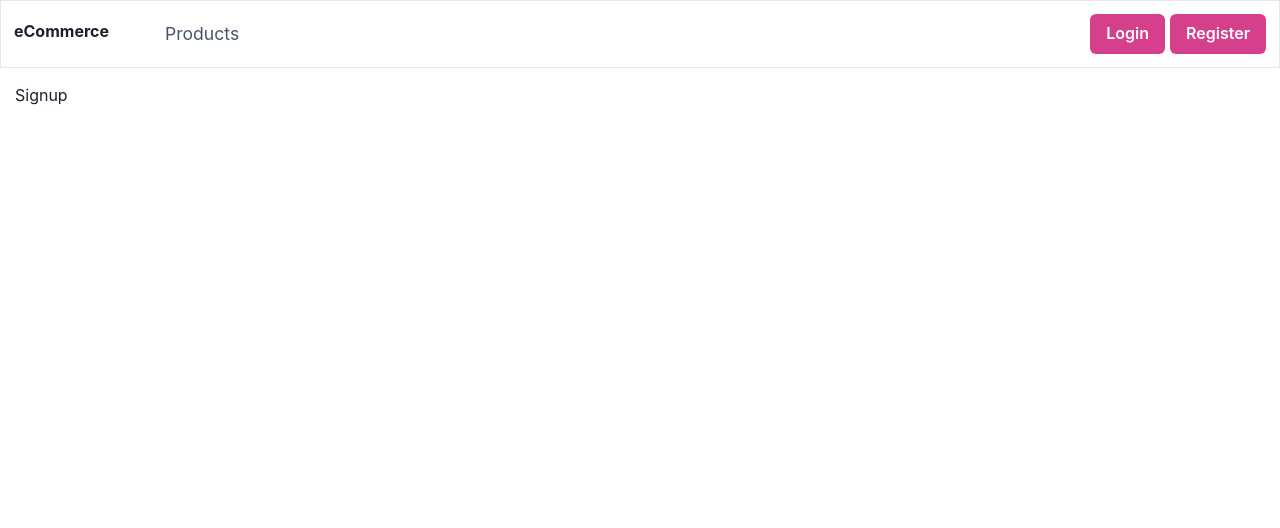
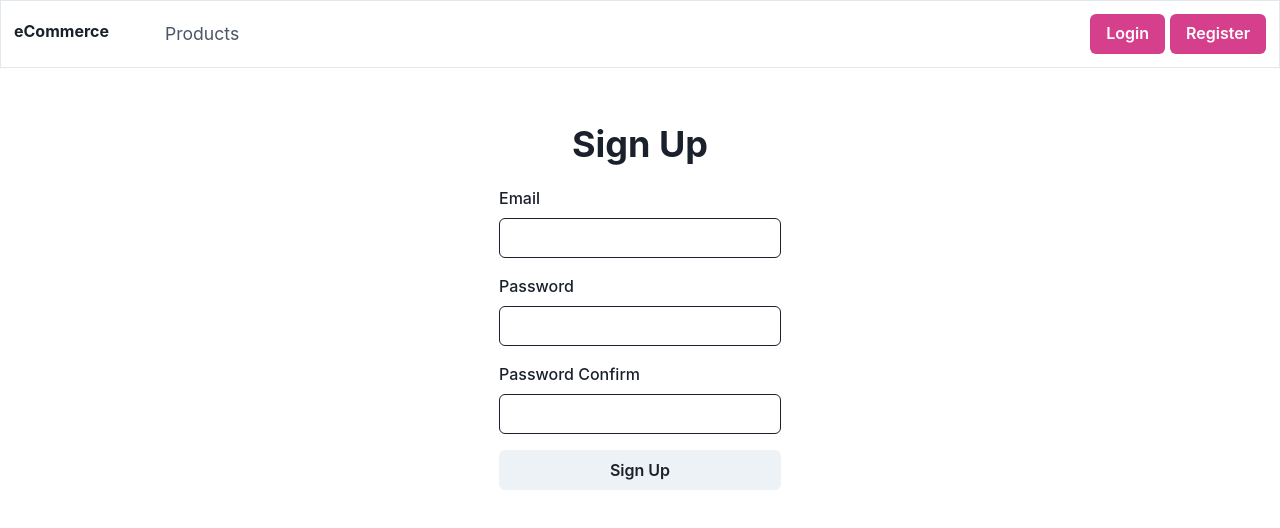
Before and after one commit to Babashov/ecommerce-react, a React (Create React App) app in the folder client/: page /signup in a window 1280 px wide. Shown: the top 528 px of the page. Built offline with nearby package versions, Linux system fonts and the light colour scheme.

Commit message:
Sign Up page is ready

```diff
--- a/client/package.json
+++ b/client/package.json
@@ -10,6 +10,7 @@
         "@testing-library/react": "^13.4.0",
         "@testing-library/user-event": "^13.5.0",
         "axios": "^1.2.6",
+        "formik": "^2.2.9",
         "framer-motion": "^8.5.4",
         "moment": "^2.29.4",
         "react": "^18.2.0",
@@ -18,7 +19,8 @@
         "react-query": "^3.39.3",
         "react-router-dom": "^6.8.0",
         "react-scripts": "5.0.1",
-        "web-vitals": "^2.1.4"
+        "web-vitals": "^2.1.4",
+        "yup": "^0.32.11"
     },
     "scripts": {
         "start": "react-scripts start",
--- a/client/src/api.js
+++ b/client/src/api.js
@@ -11,3 +11,8 @@ export const fetchProduct = async (id)=>{
 
     return data
 }
+
+export const fetchRegister = async (values)=>{
+    const {data} = await axios.post(`${process.env.REACT_APP_BASE_ENDPOINT}/auth/register`,values)
+    return data;
+}
--- a/client/src/pages/Auth/Signup/index.jsx
+++ b/client/src/pages/Auth/Signup/index.jsx
@@ -1,8 +1,92 @@
-import React from 'react'
+import {Flex,Box,Heading,FormControl,FormLabel,Input,Button,Alert} from '@chakra-ui/react'
+import {useFormik} from 'formik'
+import validationSchema from './validations';
+import { fetchRegister } from '../../../api';
 
 function Signup() {
+  const formik = useFormik({
+    initialValues:{
+      email:'',
+      password:'',
+      passwordConfirm:''
+    },
+    validationSchema,
+    onSubmit: async (values,bag)=>{
+      try {
+        const registerResponse = await fetchRegister({
+          email:values.email,
+          password:values.password
+        })
+        console.log(registerResponse)
+      } catch (error) {
+        bag.setErrors({general:error.response.data.message})
+        console.log(error);
+      }
+    }
+  })
   return (
-    <div>Signup</div>
+    <div>
+      <Flex align="center" width="full" justifyContent="center">
+        <Box pt={10}>
+
+          <Box textAlign="center">
+            <Heading>Sign Up</Heading>
+          </Box>
+
+          <Box my={5}>
+            {formik.errors.general && (
+                <Alert status='error'>{formik.errors.general}</Alert>
+            )}
+
+          </Box>
+
+          <Box my={5} textAlign="left">
+            <form onSubmit={formik.handleSubmit}>
+
+              <FormControl>
+                <FormLabel>Email</FormLabel>
+                <Input
+                  name='email'
+                  onChange={formik.handleChange}
+                  onBlur={formik.handleBlur}
+                  value={formik.values.email}
+                  isInvalid={formik.touched.email && formik.errors.email}
+                  />
+              </FormControl>
+
+              <FormControl mt={4}>
+                <FormLabel>Password</FormLabel>
+                <Input
+                  name='password'
+                  type="password"
+                  onChange={formik.handleChange}
+                  onBlur={formik.handleBlur}
+                  value={formik.values.password}
+                  isInvalid={formik.touched.password && formik.errors.password}
+                  />
+              </FormControl>
+
+              <FormControl mt={4}>
+                <FormLabel>Password Confirm</FormLabel>
+                <Input
+                  name='passwordConfirm'
+                  type="password"
+                  onChange={formik.handleChange}
+                  onBlur={formik.handleBlur}
+                  value={formik.values.passwordConfirm}
+                  isInvalid={formik.touched.passwordConfirm && formik.errors.passwordConfirm}
+                  />
+              </FormControl>
+
+              <Button mt={4} width="full" type='submit'>
+                Sign Up
+              </Button>
+
+            </form>
+          </Box>
+        </Box>
+      </Flex>
+    </div>
   )
 }
 
--- /dev/null
+++ b/client/src/pages/Auth/Signup/validations.js
@@ -0,0 +1,20 @@
+import * as yup from 'yup'
+
+const validationSchema = yup.object().shape({
+    email:yup
+        .string()
+        .email('Email address not correct')
+        .required('Required'),
+
+    password:yup
+        .string()
+        .min(5,'Minumum 5 character')
+        .required('Required'),
+
+    passwordConfirm:
+        yup.string()
+        .oneOf([yup.ref('password')],'Passwords not match')
+        .required('Required'),
+})
+
+export default validationSchema
```
Also changed, not shown: 1 other file (tests, documents, lock files or other folders).
